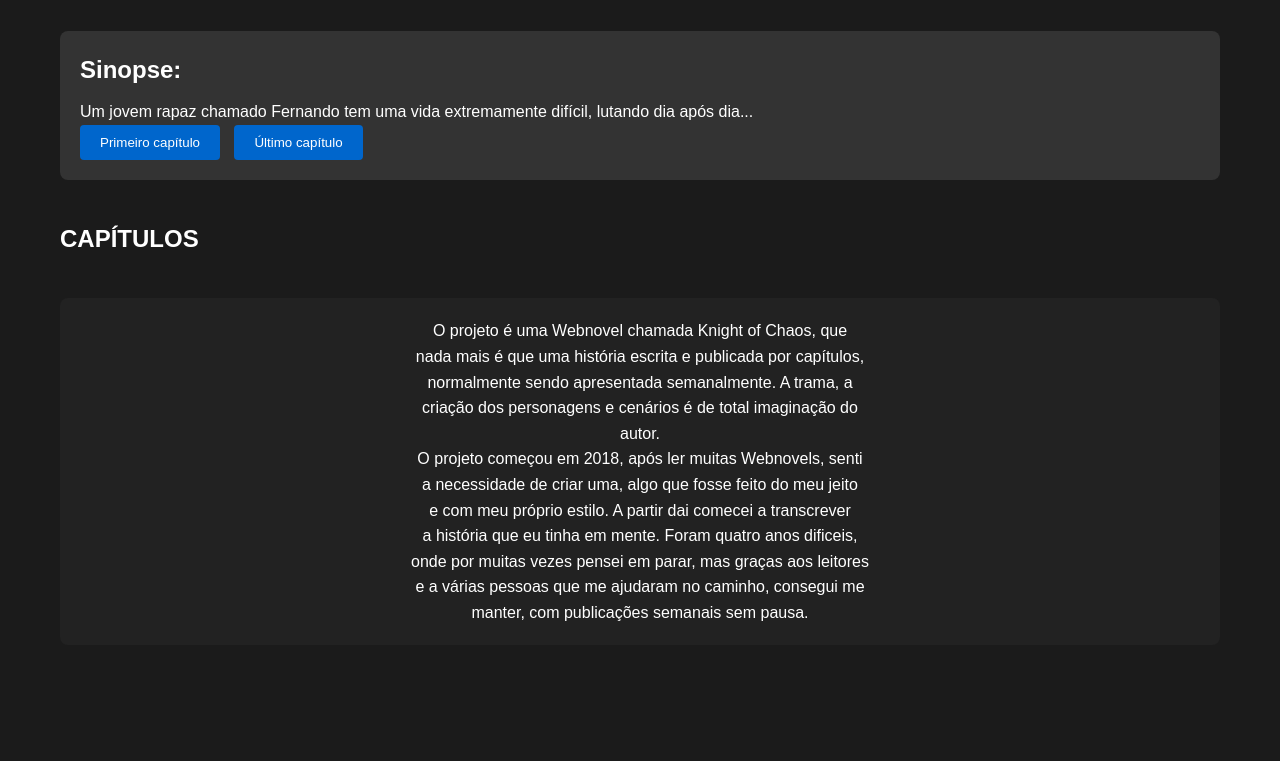
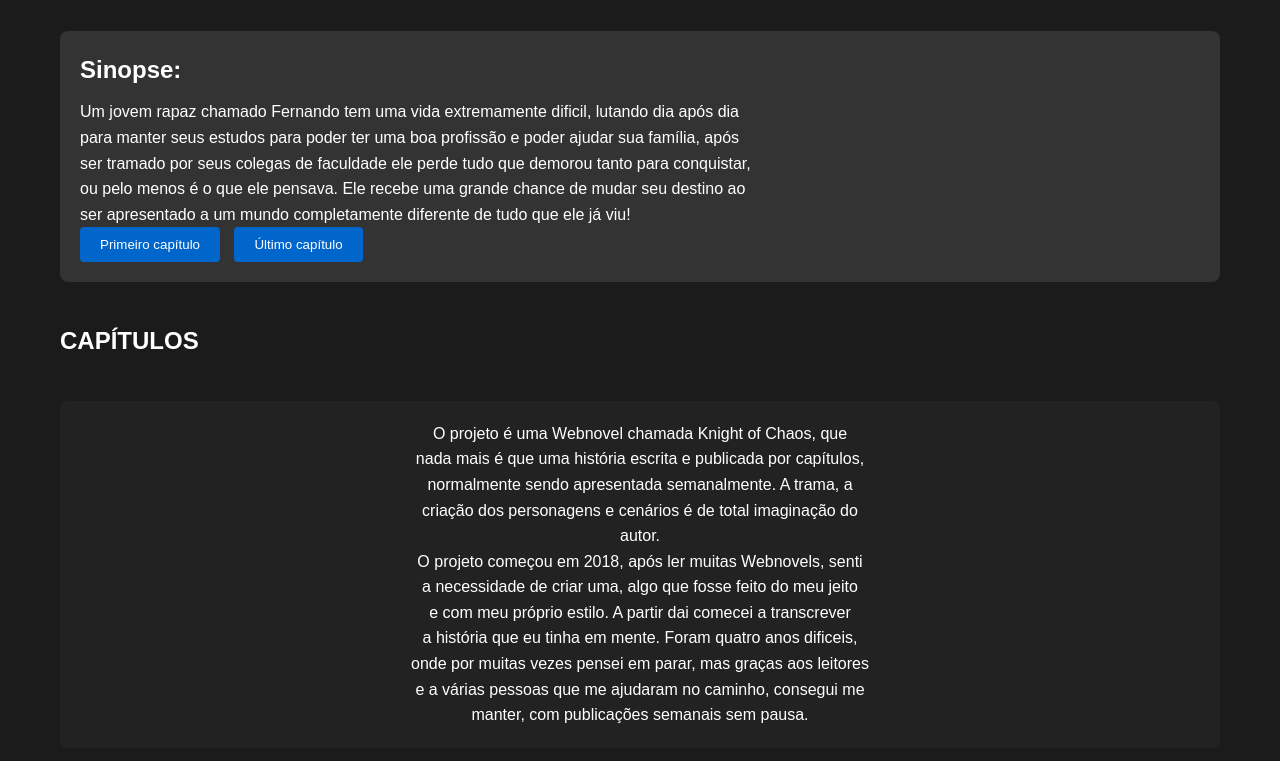
Before and after one commit to SahelSancho/KOC, a plain HTML site: page arquivos/home.html in a window 1280 px wide. Shown: the part 113-874 px from the top of the page. Before the commit the page ends 800 px from the top, so only its background shows below. Drawn offline with Linux system fonts and the light colour scheme; a script that the page names is missing.

Commit message:
Update home.html

```diff
--- a/arquivos/home.html
+++ b/arquivos/home.html
@@ -29,7 +29,12 @@
         <section class="sinopse">
             <div class="sinopse-content">
                 <h2>Sinopse:</h2>
-                <p>Um jovem rapaz chamado Fernando tem uma vida extremamente difícil, lutando dia após dia...</p>
+                <p>Um jovem rapaz chamado Fernando tem uma vida extremamente dificil, lutando dia após dia<br>
+                    para manter seus estudos para poder ter uma boa profissão e poder ajudar sua família, após<br>
+                    ser tramado por seus colegas de faculdade ele perde tudo que demorou tanto para conquistar,<br>
+                    ou pelo menos é o que ele pensava. Ele recebe uma grande chance de mudar seu destino ao<br>
+                    ser apresentado a um mundo completamente diferente de tudo que ele já viu!<br>
+                    </p>
                 <button>Primeiro capítulo</button>
                 <button>Último capítulo</button>
             </div>
```
